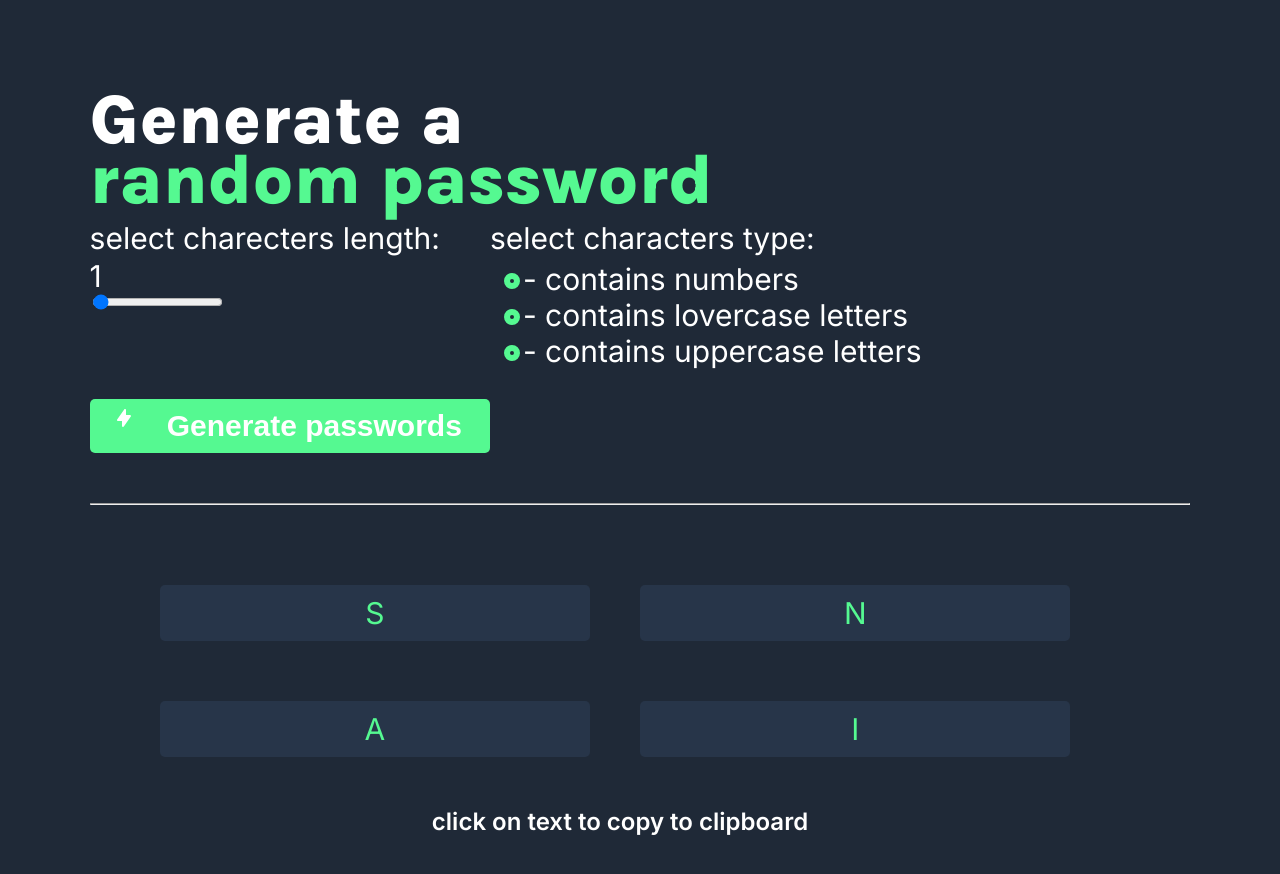
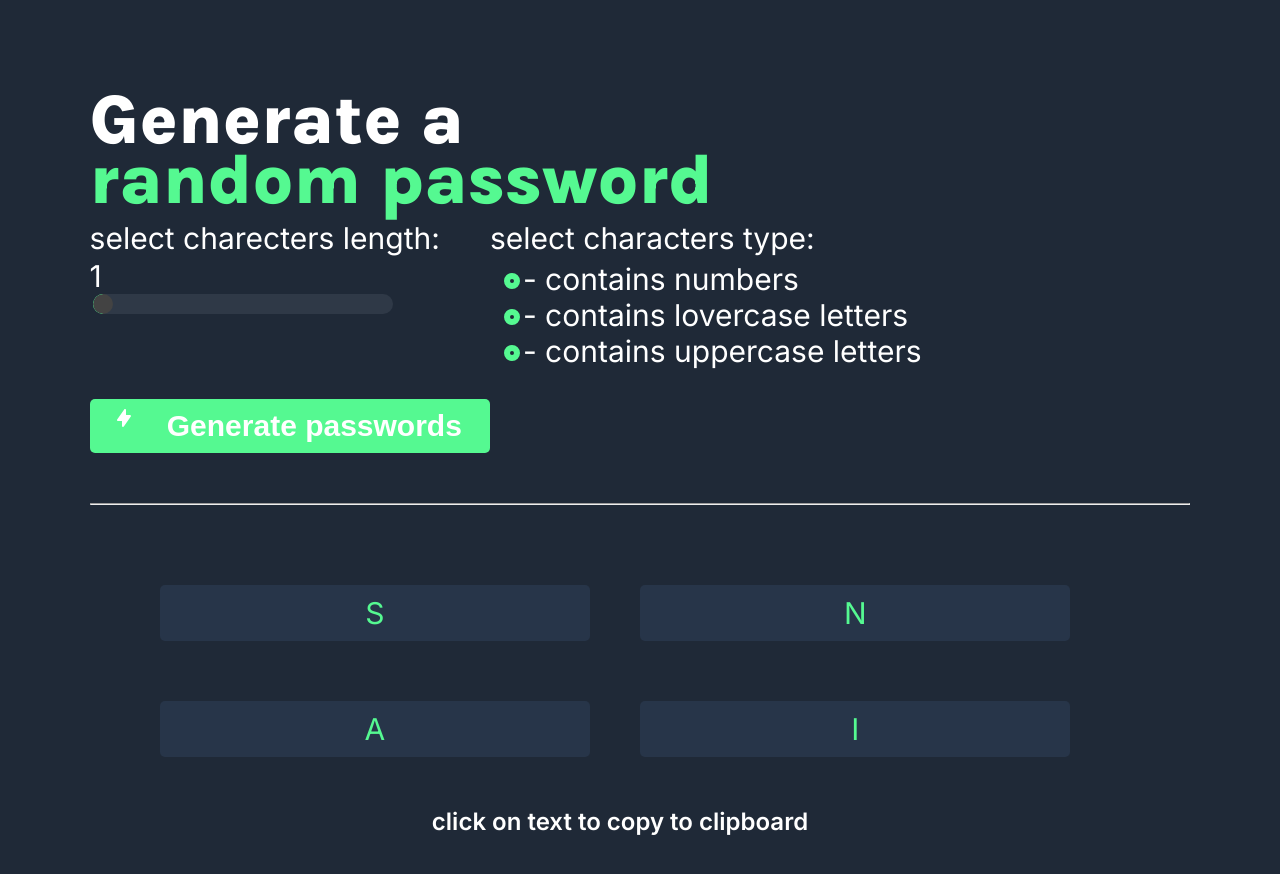
Before and after one commit to Yarosurawa/Password-generator, a plain HTML site: page index.html in a window 1280 px wide. Drawn offline with Linux system fonts and the light colour scheme.

Commit message:
google slider

```diff
--- a/style.css
+++ b/style.css
@@ -91,6 +91,7 @@ hr {
 
 #characters-count {
     overflow: hidden;
+    -webkit-appearance: none;
     transition: 0.2s linear;
     font-size: 25px;
     position: relative;
@@ -98,6 +99,34 @@ hr {
     border: 1px solid #1F2937;
     color: #55F991;
     background-color: transparent;
+}
+
+@media screen and (-webkit-min-device-pixel-ratio:0) {
+    input[type='range'] {
+      overflow: hidden;
+      width: 300px;
+      -webkit-appearance: none;
+      background-color: #9a905d;
+      border-radius: 20px;
+    }
+
+    input[type='range']::-webkit-slider-runnable-track {
+      height: 20px;
+      background-color: #2F3947;
+      position: relative;
+      left: 0px;
+    }
+
+    input[type='range']::-webkit-slider-thumb {
+      width: 20px;
+      -webkit-appearance: none;
+      height: 20px;
+      border-radius: 20px;
+      cursor: ew-resize;
+      background: #434343;
+      box-shadow: -150px 0 0 140px #55f991;
+    }
+
 }
 
 #characters-count::-moz-range-track {
```
Also changed, not shown: index.html (+1 -1 lines).
